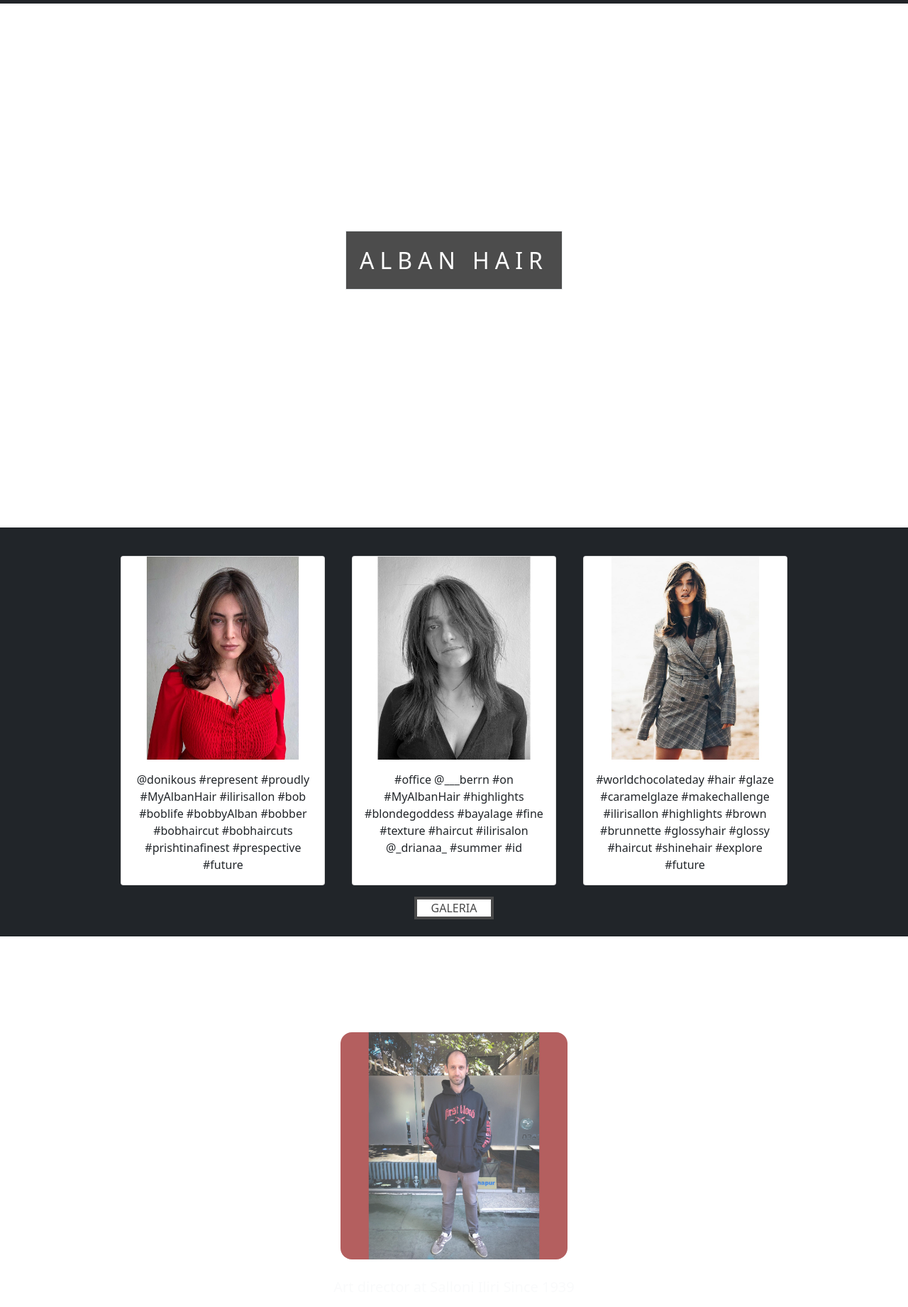
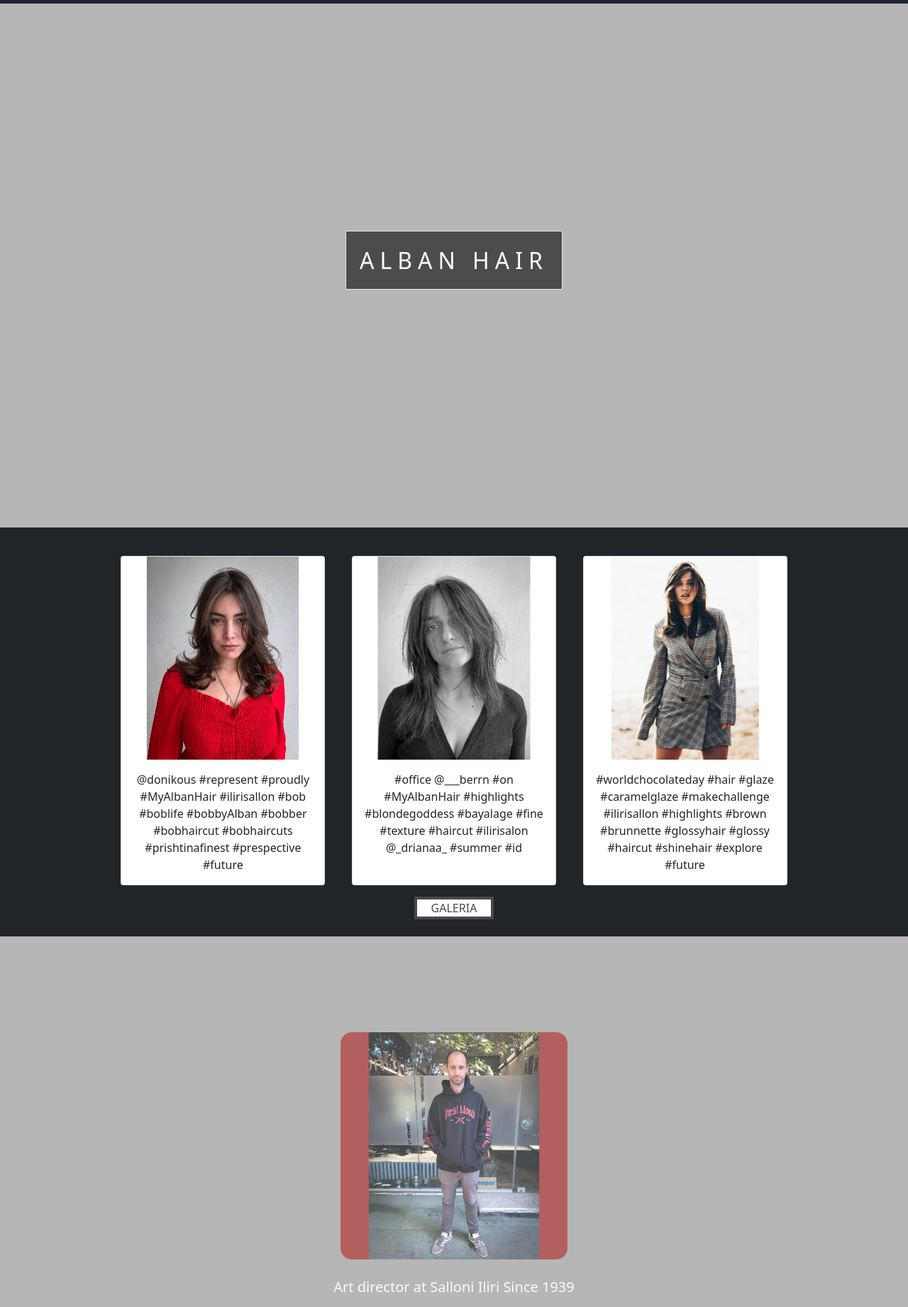
Before and after one commit to MentorAliu/Alban-Hair, a plain HTML site: page index.html in a window 1280 px wide. Shown: the part 57-1898 px from the top of the page at 71% size. Drawn offline with nearby package versions, Linux system fonts and the light colour scheme; the site is published under a folder, as on GitHub Pages, so addresses that start at the root find nothing.

Commit message:
fixed Index.html name, fixed background-image path not loading properly

```diff
--- a/css/indexstyle.css
+++ b/css/indexstyle.css
@@ -18,14 +18,14 @@ body, html {
 }
 
 .pimg1 {
-    background-image: url('/img/background1.jpg');
+    background-image: url('../img/background1.jpg');
     min-height: 100%;
 
     background-attachment: fixed;
 }
 
 .pimg2 {
-    background-image: url('/img/background-2.jpg');
+    background-image: url('../img/background-2.jpg');
     min-height: 100%;
     display: flex;
     justify-content: center;
```
Also changed, not shown: index.html (renamed from index1.html).
